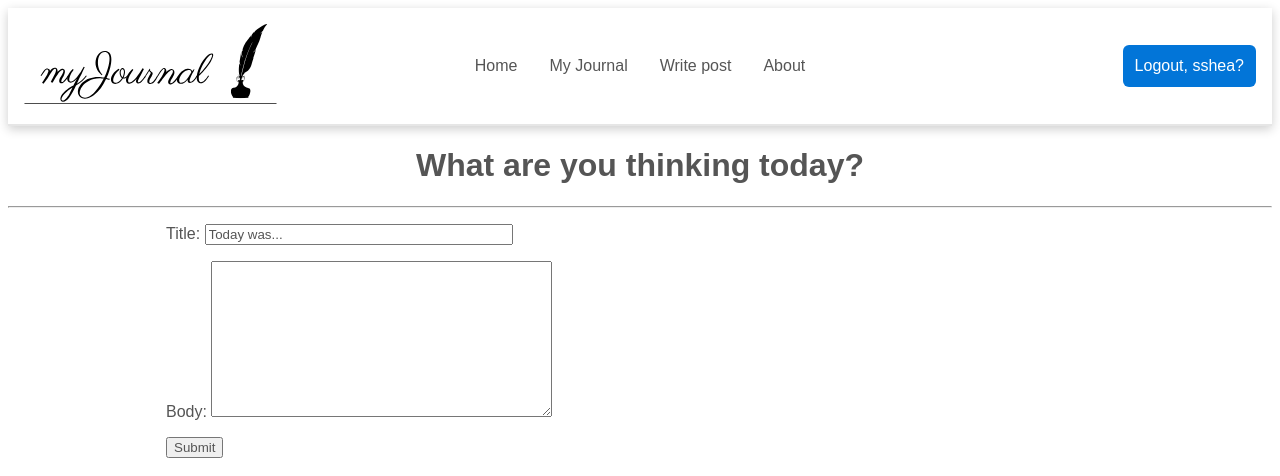
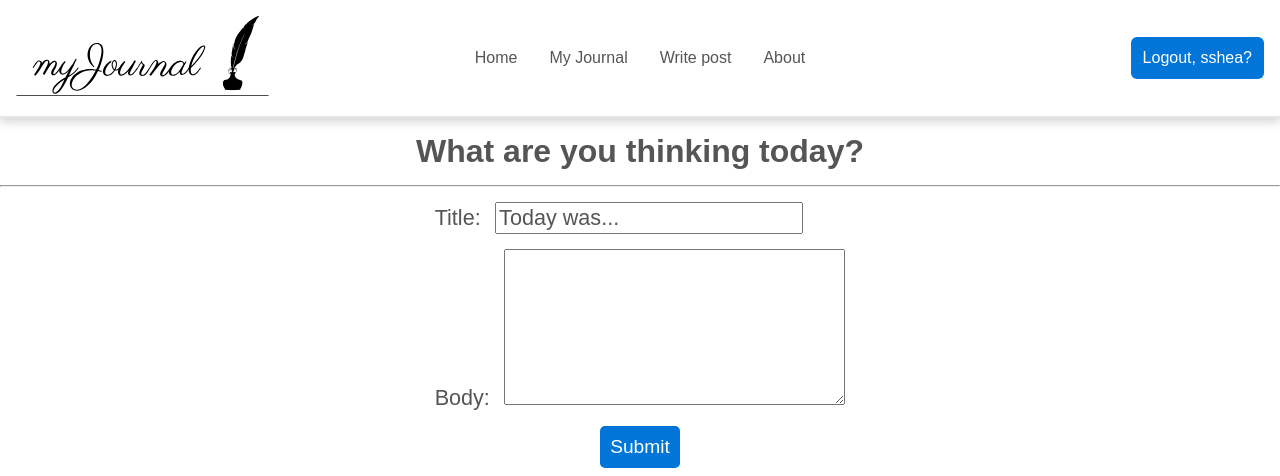
Before and after one commit to shea7073/journalApp, a Django app: page /post/ in a window 1280 px wide. Shown: the top 476 px of the page. Run offline with Django 4.2, Linux system fonts and the light colour scheme; a user stored in the database is signed in; data comes from the database, SQL or seed files in the repository; both versions use the stored data as it was after the commit; some libraries are stand-ins or nearby versions.

Commit message:
style and basic sign up

```diff
--- a/myJournal/static/home.css
+++ b/myJournal/static/home.css
@@ -22,6 +22,7 @@
 
 .btn:hover {
     background-color: #025fb1;
+    cursor: pointer;
 }
 
 h1 {
--- a/myJournal/static/post.css
+++ b/myJournal/static/post.css
@@ -1,12 +1,50 @@
+h1 {
+    padding: 15px;
+}
+
 .form-container {
     width: 75%;
     margin: auto;
+    display: flex;
+    flex-direction: column;
+    align-items: center;
+    margin-bottom: 20px;
+}
+
+form > * {
+    margin: 15px;;
+}
+
+input[type="submit"] {
+    display: block;
+    margin: auto;
+    border-radius: 5px;
+    font-size: 1.2rem;
+    border: none;
+    padding: 10px;
+    background-color: #0275d8;
+    color: white;
+}
+
+input[type="submit"]:hover {
+    background-color: #025fb1;
 }
 
 #id_title {
     width: 300px;
+
+    font-size: 1.35rem;
 }
 
 h1 {
     text-align: center;
 }
+
+.django-ckeditor-widget {
+
+}
+
+label {
+    font-size: 1.35rem;
+    margin-right: 10px;
+}
--- a/myJournal/static/style.css
+++ b/myJournal/static/style.css
@@ -1,6 +1,7 @@
 * {
     font-family: sans-serif;
     color: #555;
+    margin: 0;
 }
 
 nav {
@@ -94,9 +95,7 @@ nav {
     display: flex;
     justify-content: space-between;
     padding: 5px;
-    background-color: #0275d8;
-    opacity: 0.9;
-    color: black;
+    background-color: #0275d828;
     margin: 5px;
     border-radius: 3px;
 }
@@ -104,18 +103,35 @@ nav {
 #message-container button {
     border: none;
     border-radius: 3px;
+    opacity: 1;
 }
 
 footer {
     background-image: url("footer-bg.jpg");
-    height: 500px;
+    height: 250px;
     margin: 0;
+    padding: 15px;
 }
 
 .footer-container {
     display: flex;
     flex-direction: column;
     align-items: center;
+    gap: 15px;
+}
+
+footer li {
+    display: flex;
+    align-items: center;
+    gap: 8px;
+}
+
+h6 {
+    text-align: center;
+}
+
+.contact {
+    line-height: 1.75;
 }
 
 .contact ul {
@@ -130,7 +146,8 @@ footer h6 {
 
 .footer-nav a {
     color: #777;
-    font-size: .8rem;
+    font-size: .9rem;
+    margin: 8px;
 }
 
 
--- a/myJournal/templates/index.html
+++ b/myJournal/templates/index.html
@@ -68,10 +68,10 @@
         <div class="contact">
             <h6><strong>Contact</strong></h6>
             <ul>
-                <li>Sean Shea</li>
-                <li>shea7073@gmail.com</li>
-                <li>781.470.0262</li>
-                <li>Boston, Massachusetts</li>
+                <li><img src="{% static 'briefcase-fill.svg' %}" height="100%" alt="">Sean Shea</li>
+                <li><img src="{% static 'envelope-fill.svg' %}" height="100%" alt="">shea7073@gmail.com</li>
+                <li><img src="{% static 'telephone-fill.svg' %}" height="100%" alt="">781.470.0262</li>
+                <li><img src="{% static 'geo-alt-fill.svg' %}" height="100%" alt="">Boston, Massachusetts</li>
             </ul>
         </div>
         <div class="footer-nav">
--- a/myJournal/templates/post/post_archive_day.html
+++ b/myJournal/templates/post/post_archive_day.html
@@ -42,4 +42,5 @@ My posts
 
 </div>
 
+
 {% endblock %}
--- a/myJournal/user/urls.py
+++ b/myJournal/user/urls.py
@@ -5,4 +5,5 @@ from . import views
 urlpatterns = [
     path('login', views.login_user, name='login'),
     path('logout_user/', views.logout_user, name='logout'),
+    path('register/', views.register, name='register')
 ]
```
Also changed, not shown: myJournal/static/my_posts.css (+5 -2 lines), myJournal/templates/register.html (added, +27 -0 lines), myJournal/user/views.py (+15 -0 lines), myJournal/db.sqlite3, myJournal/static/briefcase-fill.svg (added), myJournal/static/envelope-fill.svg (added), myJournal/static/geo-alt-fill.svg (added), myJournal/static/telephone-fill.svg (added).
